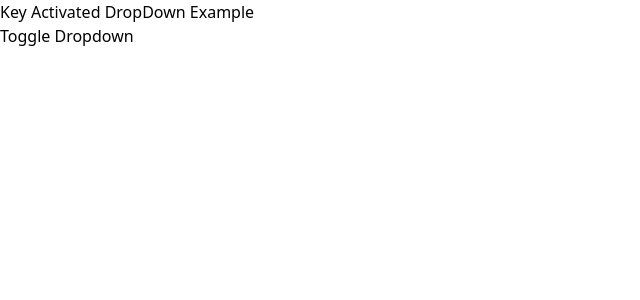
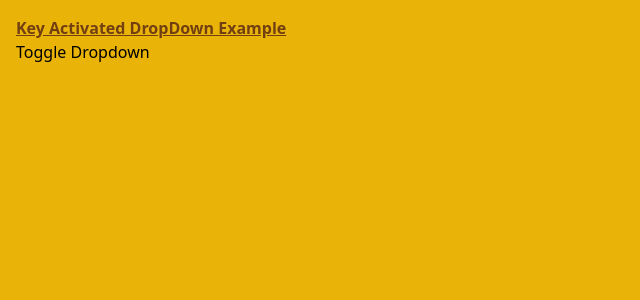
Before and after one commit to nietiene/React-Projects, a React (Vite) app: page / in a window 1280 px wide. Shown: the top 300 px of the page, without its empty margins (0-640 px from the left). Built offline with nearby package versions, Linux system fonts and the light colour scheme.

Commit message:
this is commit of react js styling

```diff
--- a/src/DropDown Menus/Key Activation/key_activation.jsx
+++ b/src/DropDown Menus/Key Activation/key_activation.jsx
@@ -13,8 +13,8 @@ const Key_Activation = () => {
     };
 
     return (
-        <div>
-            <h1>Key Activated DropDown Example</h1>
+        <div className="bg-yellow-500 min-h-screen p-4">
+            <h1 className="text-yellow-900 underline font-bold ">Key Activated DropDown Example</h1>
             <div tabIndex={0}
              onKeyDown={handleKeyPress}
              >
```
